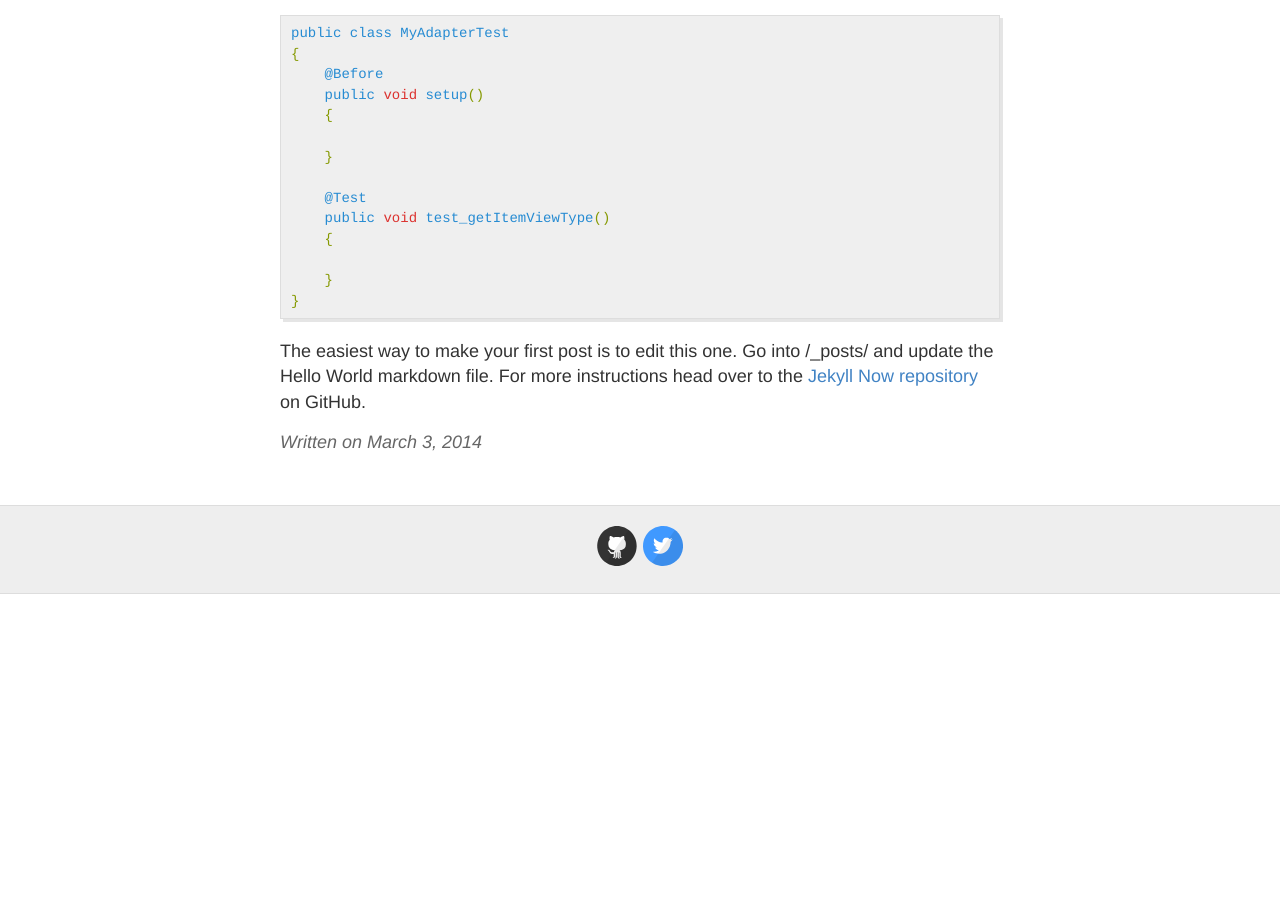
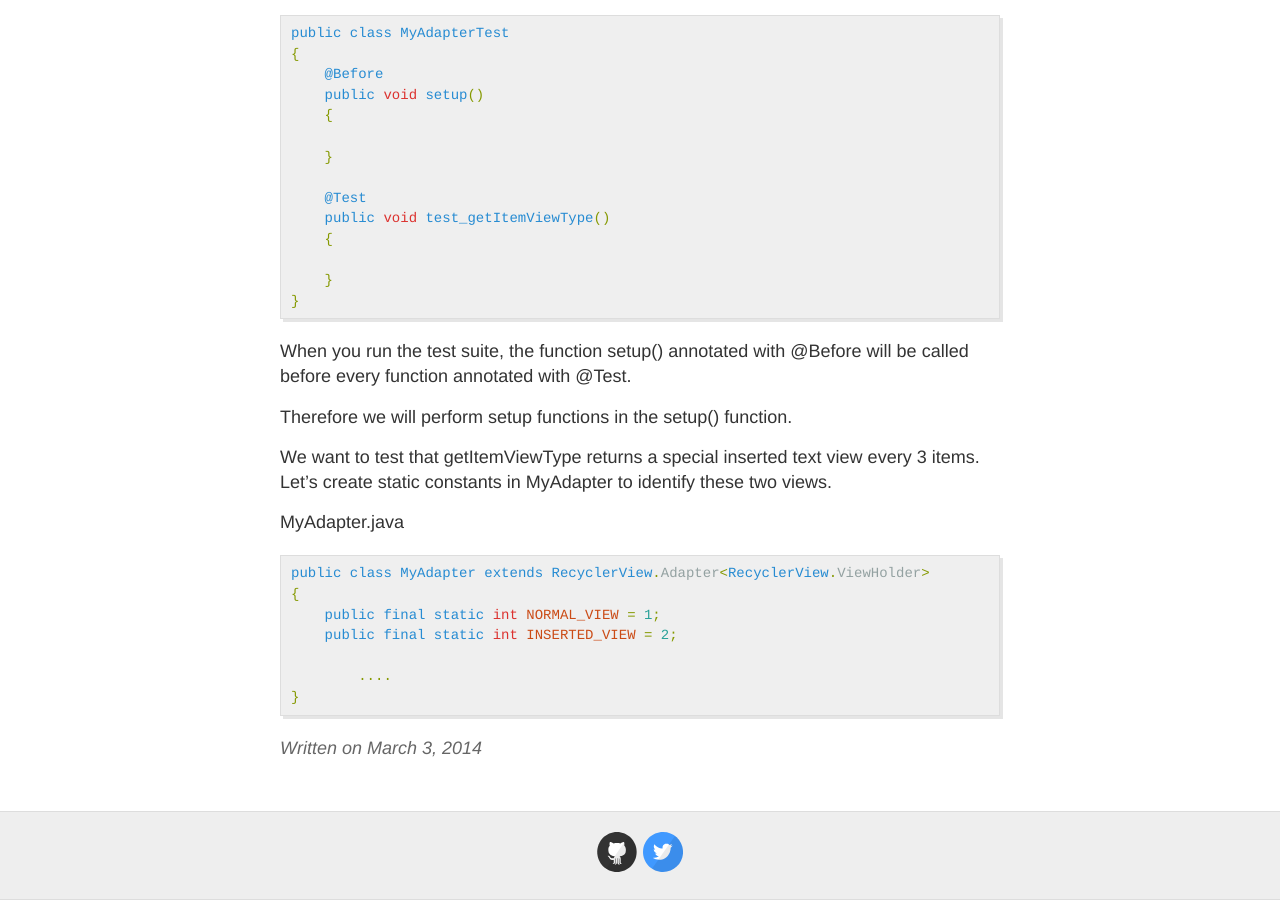
Before and after one commit to teoboonkeat/teoboonkeat.github.io, a Jekyll site: the page built from _posts/2014-3-3-Hello-World.md, in a window 1280 px wide and 900 px high, scrolled down 5042 px. Built offline with Jekyll 4.4.1, drawn with Linux system fonts in a browser that asks for light colours; before the commit the page ends 5636 px from its top, so only the background shows below that.

Commit message:
Update 2014-3-3-Hello-World.md

```diff
--- a/_posts/2014-3-3-Hello-World.md
+++ b/_posts/2014-3-3-Hello-World.md
@@ -168,4 +168,22 @@ public class MyAdapterTest
 {% endraw %}
 {% endhighlight %}
 
-The easiest way to make your first post is to edit this one. Go into /_posts/ and update the Hello World markdown file. For more instructions head over to the [Jekyll Now repository](https://github.com/barryclark/jekyll-now) on GitHub.
+When you run the test suite, the function setup() annotated with @Before will be called before every function annotated with @Test.
+
+Therefore we will perform setup functions in the setup() function.
+
+We want to test that getItemViewType returns a special inserted text view every 3 items. Let's create static constants in MyAdapter to identify these two views.
+
+MyAdapter.java
+
+{% highlight java %}
+{% raw %}
+public class MyAdapter extends RecyclerView.Adapter<RecyclerView.ViewHolder>
+{
+    public final static int NORMAL_VIEW = 1;
+    public final static int INSERTED_VIEW = 2;
+
+	....
+}
+{% endraw %}
+{% endhighlight %}
```
